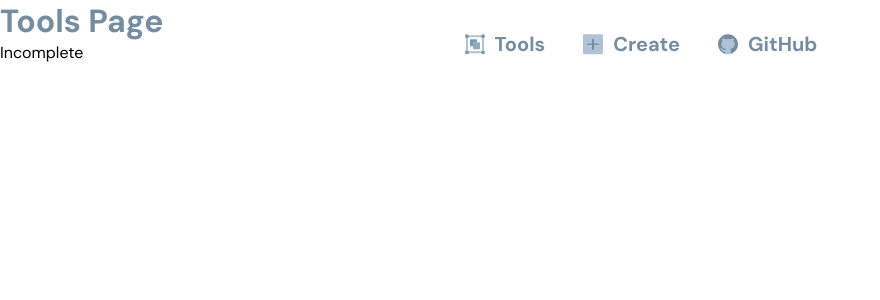
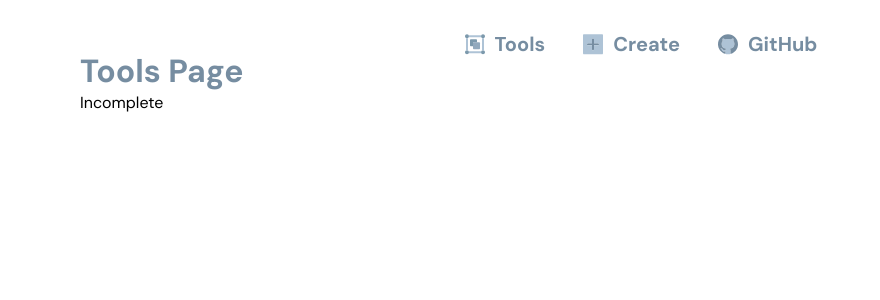
Before and after one commit to haneenmahd/imagable, a React (Create React App) app in the folder web/: page /tools in a window 1280 px wide. Shown: the top 300 px of the page, without its empty margins (0-880 px from the left). Built offline with nearby package versions, Linux system fonts and the light colour scheme.

Commit message:
Use `Page` style with ToolsPage

```diff
--- a/web/src/pages/Tools.tsx
+++ b/web/src/pages/Tools.tsx
@@ -1,12 +1,16 @@
 import React from "react";
+import styled from "styled-components";
+import Page from "../styles/Page";
+
+const PageContainer = styled(Page)``;
 
 export default class Tools extends React.Component {
     render() {
         return(
-            <div>
+            <PageContainer>
                 <h1>Tools Page</h1>
                 <p>Incomplete</p>
-            </div>
+            </PageContainer>
         );
     }
 }
```
